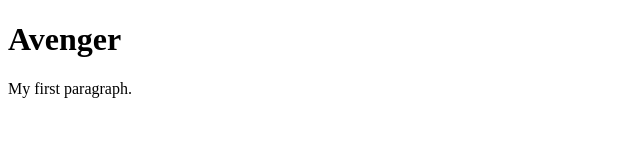
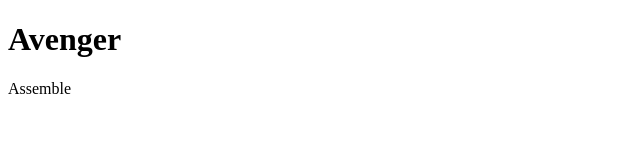
Before and after one commit to arunagiri-3300/first-project, a plain HTML site: page index.html in a window 1280 px wide. Shown: the full height of the page, 0-640 px from the left. Drawn offline with Linux system fonts and the light colour scheme.

Commit message:
Update index assemble

```diff
--- a/index.html
+++ b/index.html
@@ -3,6 +3,6 @@
   <body>
     <h1>Avenger</h1>
 
-    <p>My first paragraph.</p>
+    <p>Assemble</p>
   </body>
 </html>
```
